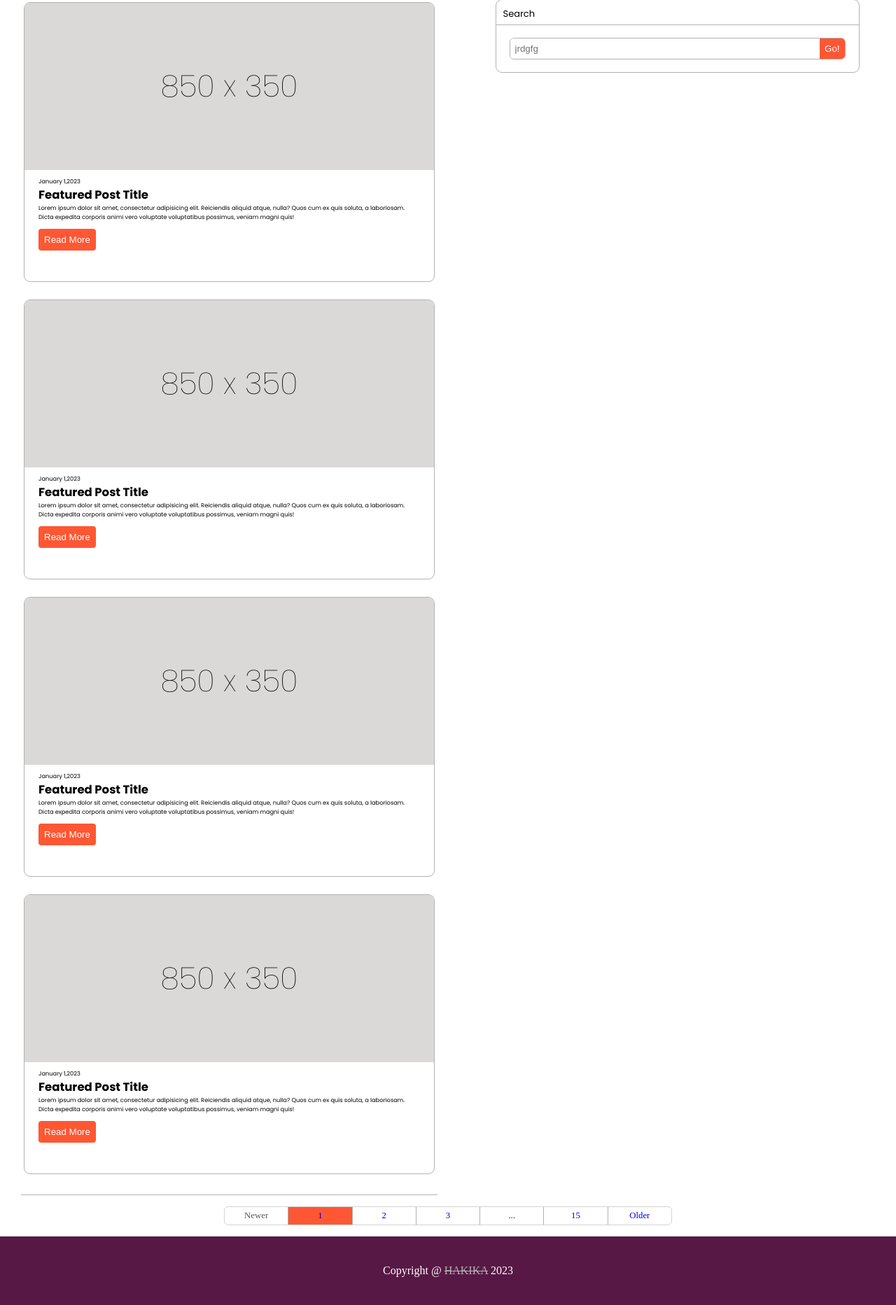
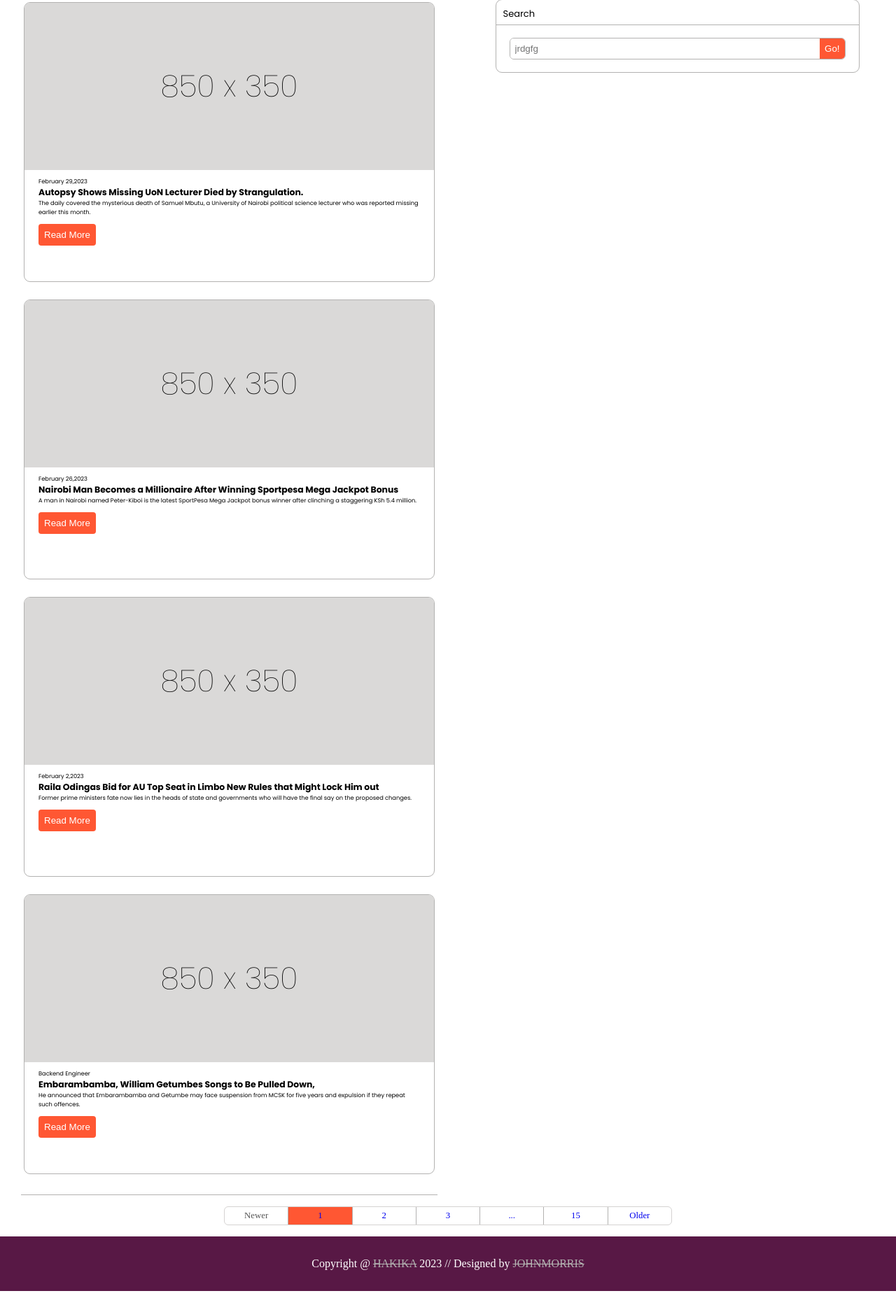
Before and after one commit to Ochiengmorris/BLOGWEB, a Flask app: page / in a window 1280 px wide. Shown: the part 281-2146 px from the top of the page at 70% size. Run offline with Flask 3, Linux system fonts and the light colour scheme.

Commit message:
corrected the footer added the dict

```diff
--- a/app.py
+++ b/app.py
@@ -2,9 +2,36 @@ from flask import Flask, render_template, request, redirect, url_for, session, f
 
 app = Flask(__name__)
 
+POSTS = [
+  {
+    'id': 1,
+    'date': 'February 29,2023',
+    'title': 'Autopsy Shows Missing UoN Lecturer Died by Strangulation.',
+    'content': 'The daily covered the mysterious death of Samuel Mbutu, a University of Nairobi political science lecturer who was reported missing earlier this month.'
+  },
+  {
+    'id': 2,
+    'date': 'February 26,2023',
+    'title': 'Nairobi Man Becomes a Millionaire After Winning Sportpesa Mega Jackpot Bonus',
+    'content': 'A man in Nairobi named Peter-Kiboi is the latest SportPesa Mega Jackpot bonus winner after clinching a staggering KSh 5.4 million.'
+  },
+  {
+    'id': 3,
+    'date': 'February 2,2023',
+    'title': 'Raila Odingas Bid for AU Top Seat in Limbo New Rules that Might Lock Him out',
+    'content': 'Former prime ministers fate now lies in the heads of state and governments who will have the final say on the proposed changes.'
+  },
+  {
+    'id': 4,
+    'date': 'Backend Engineer',
+    'title': 'Embarambamba, William Getumbes Songs to Be Pulled Down, ',
+    'content': 'He announced that Embarambamba and Getumbe may face suspension from MCSK for five years and expulsion if they repeat such offences.'
+  }
+]
+
 @app.route('/')
 def hello():
-  return render_template("base.html")
+  return render_template("base.html", posts=POSTS)
 
 
 if __name__ == '__main__':
--- a/static/style.css
+++ b/static/style.css
@@ -40,12 +40,12 @@ body{
     border-radius: 6px;
 }
 
-/* .navlist ul li a:hover{
+.navlist ul li a:hover{
     border: none;
     transition: .4s ease;
     background-color: #594545;
     color: rgb(241, 235, 235);
-} */
+}
 
 .sidebar{
     padding: 6px 0;
@@ -280,7 +280,7 @@ body{
 }
 
 footer{
-    padding: 40px;
+    padding: 30px;
     border: none;
     width: 100%;
     justify-content: center;
@@ -290,9 +290,15 @@ footer{
     color: white;
 }
 
+
 .copyright span a{
     text-decoration: line-through;
     color: #b3b2b1;
+}
+.copyright p a{
+  text-decoration: line-through;
+  color: #b3b2b1;
+  place-self: center;
 }
 
 @media (min-width: 279px) {
@@ -349,6 +355,12 @@ footer{
 
 
 @media (min-width: 950px) {
+    .navlist ul li a:hover{
+        border: none;
+        transition: .4s ease;
+        background-color: inherit;
+        color: rgb(241, 235, 235);
+    }
 
     .nav-toggle-btn {display: none;}
 
--- a/templates/base.html
+++ b/templates/base.html
@@ -6,10 +6,12 @@
 <body>
   {% include ('nav.html') %}
   {% include ('welcome.html') %}
+
   <div class="post-grid">
     {% include ('posts.html') %}
     {% include ('search.html') %}
   </div>
+
 
   {% include ('changer.html') %}
 
--- a/templates/footer.html
+++ b/templates/footer.html
@@ -2,7 +2,7 @@
 
     <div class="copyright">
         <span>
-            Copyright @ <a href="#">HAKIKA</a> 2023
+            Copyright @ <a href="#">HAKIKA</a> 2023 // Designed by <a href="#">JOHNMORRIS</a>
         </span>
     </div>
 
--- a/templates/posts.html
+++ b/templates/posts.html
@@ -1,5 +1,5 @@
 <div class="posts grid-span-2 grid-span-3">
-
+    {% for post in posts %}
     <div class="post post-1">
 
         <div class="image">
@@ -7,15 +7,14 @@
         </div>
 
         <div class="post-cont">
-            <p>January 1,2023</p>
-            <h1>Featured Post Title</h1>
-            <p>Lorem ipsum dolor sit amet, consectetur adipisicing elit. Reiciendis aliquid atque,
-                nulla? Quos cum ex quis soluta, a laboriosam. Dicta expedita
-                corporis animi vero voluptate voluptatibus possimus, veniam magni quis!</p>
+            <p>{{ post['date'] }}</p>
+            <h2>{{ post['title'] }}</h2>
+            <p>{{ post['content'] }}</p>
             <button class="post-btn" type="button"><span>Read More</span></button>
         </div>
     </div>
-    <div class="post post-2">
+    {% endfor %}
+    <!-- <div class="post post-2">
 
         <div class="image">
             <p>850 x 350</p>
@@ -60,6 +59,6 @@
                 corporis animi vero voluptate voluptatibus possimus, veniam magni quis!</p>
             <button class="post-btn" type="button"><span>Read More</span></button>
         </div>
-    </div>
+    </div> -->
 
 </div>
```
